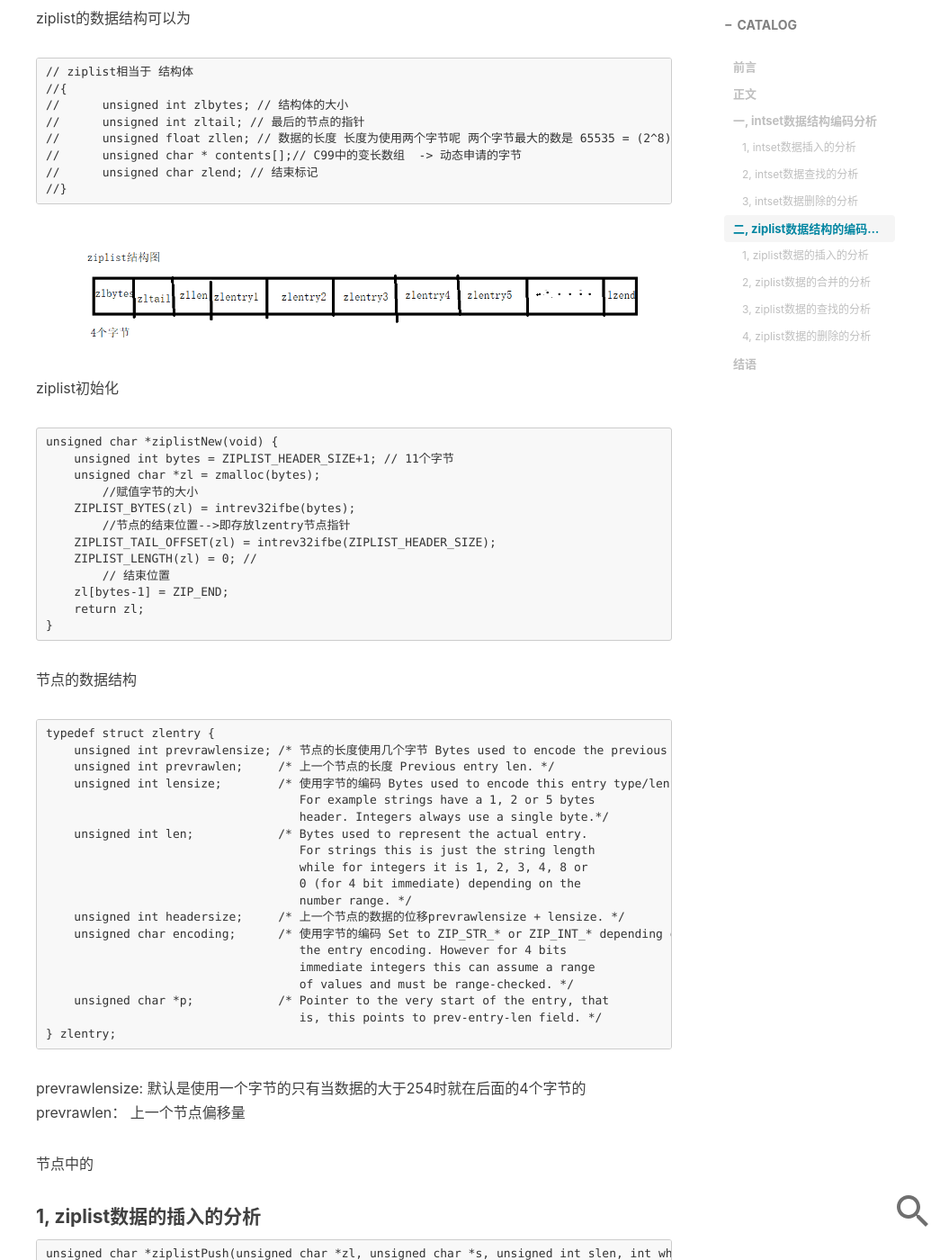
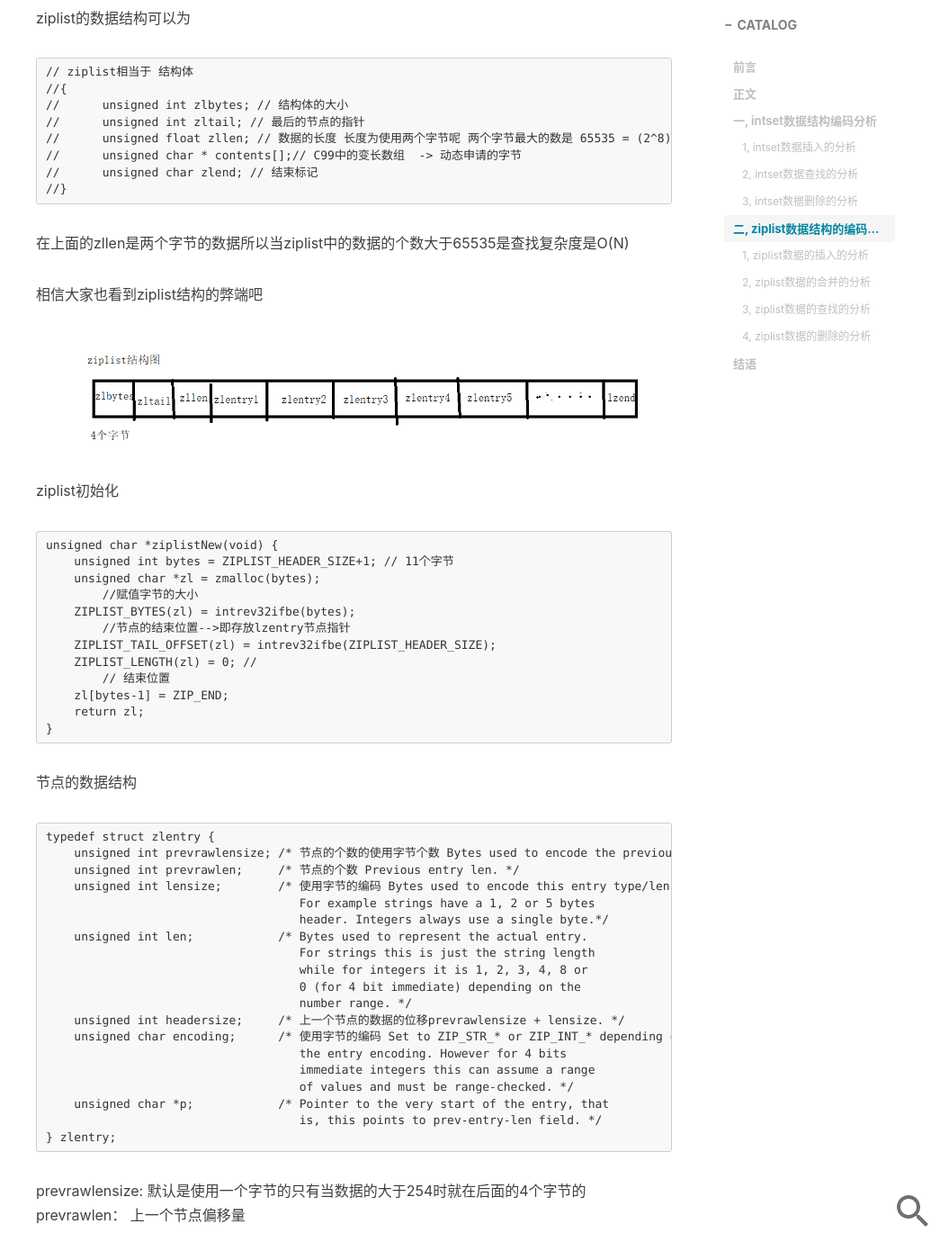
Before and after one commit to chensongpoixs/chensongpoixs.github.io, a Jekyll site: the page built from _posts/2019-10-10-redis源码分析之内存编码分析.md, in a window 1280 px wide and 1400 px high, scrolled down 5949 px. Shown: the whole window at 90% size, without its empty margins (225-1280 px from the left). Built offline with Jekyll 4.4.1, drawn with Linux system fonts in a browser that asks for light colours; nearby versions of some CDN libraries; comment, search, counter and statistics services are not loaded.

Commit message:
[ziplist结构局限于65535个数据内的性能会比较好]

````diff
--- a/_posts/2019-10-10-redis源码分析之内存编码分析.md
+++ b/_posts/2019-10-10-redis源码分析之内存编码分析.md
@@ -287,6 +287,9 @@ ziplist的数据结构可以为
 ```
 
 
+在上面的zllen是两个字节的数据所以当ziplist中的数据的个数大于65535是查找复杂度是O(N)
+
+相信大家也看到ziplist结构的弊端吧
 
 ![](https://github.com/chensongpoixs/chensongpoixs.github.io/blob/master/img/2019-10-10/ziplist_info.png?raw=true)
 
@@ -311,8 +314,8 @@ unsigned char *ziplistNew(void) {
 
 ```
 typedef struct zlentry {
-    unsigned int prevrawlensize; /* 节点的长度使用几个字节 Bytes used to encode the previous entry len*/
-    unsigned int prevrawlen;     /* 上一个节点的长度 Previous entry len. */
+    unsigned int prevrawlensize; /* 节点的个数的使用字节个数 Bytes used to encode the previous entry len*/
+    unsigned int prevrawlen;     /* 节点的个数 Previous entry len. */
     unsigned int lensize;        /* 使用字节的编码 Bytes used to encode this entry type/len.
                                     For example strings have a 1, 2 or 5 bytes
                                     header. Integers always use a single byte.*/
````
